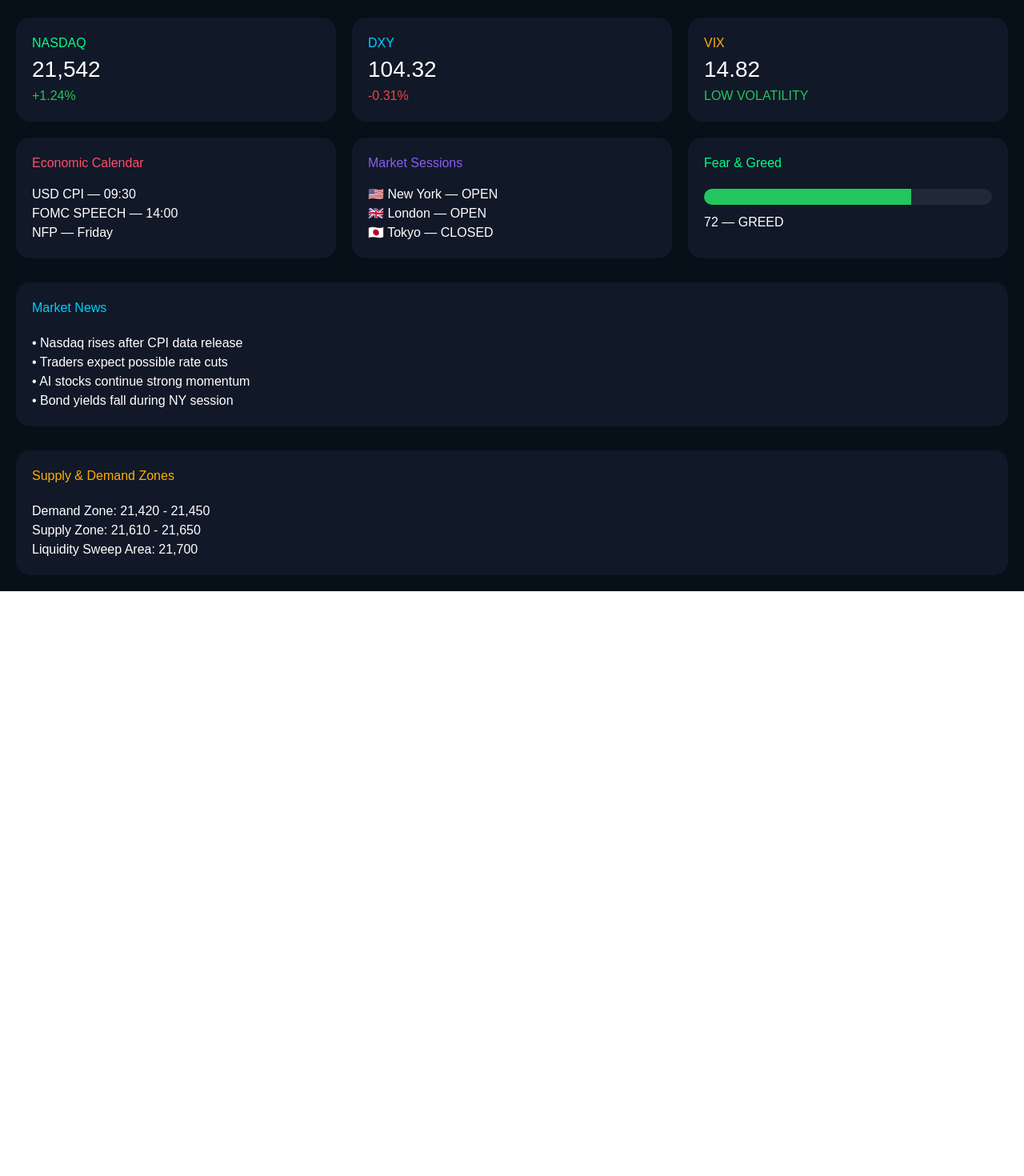
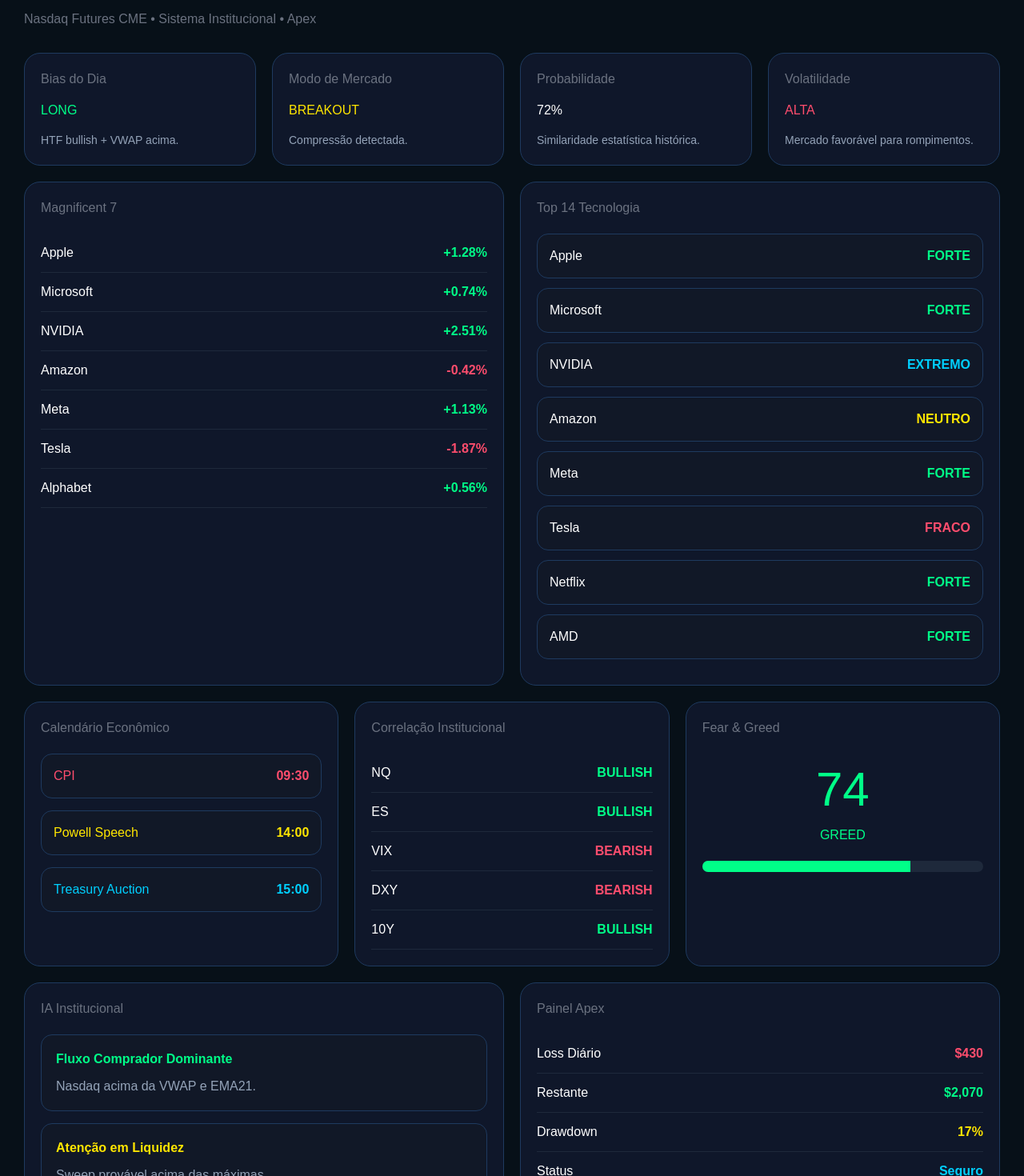
Before and after one commit to rvarepresentavao-hash/nq-dashboard, a Next.js app: page / in a window 1280 px wide. Shown: the part 100-1570 px from the top of the page at 80% size. Before the commit the page ends 839 px from the top, so only its background shows below. Built offline with nearby package versions, Linux system fonts and the light colour scheme.

Commit message:
dashboard institucional

```diff
--- a/app/page.tsx
+++ b/app/page.tsx
@@ -5,169 +5,433 @@
         background: "#071018",
         minHeight: "100vh",
         color: "white",
+        padding: "30px",
+        fontFamily: "Arial",
+      }}
+    >
+      {/* HEADER */}
+      <div style={{ marginBottom: "30px" }}>
+        <h1
+          style={{
+            color: "#00ff88",
+            fontSize: "48px",
+            margin: 0,
+          }}
+        >
+          NQ CME ALPHA ELITE
+        </h1>
+
+        <p
+          style={{
+            color: "#6b7280",
+            marginTop: "10px",
+          }}
+        >
+          Nasdaq Futures CME • Sistema Institucional • Apex
+        </p>
+      </div>
+
+      {/* TOP CARDS */}
+      <div
+        style={{
+          display: "grid",
+          gridTemplateColumns: "repeat(4, 1fr)",
+          gap: "20px",
+          marginBottom: "20px",
+        }}
+      >
+        <Card title="Bias do Dia" value="LONG" color="#00ff88" desc="HTF bullish + VWAP acima." />
+
+        <Card title="Modo de Mercado" value="BREAKOUT" color="#ffe600" desc="Compressão detectada." />
+
+        <Card title="Probabilidade" value="72%" color="#ffffff" desc="Similaridade estatística histórica." />
+
+        <Card title="Volatilidade" value="ALTA" color="#ff4d6d" desc="Mercado favorável para rompimentos." />
+      </div>
+
+      {/* MIDDLE */}
+      <div
+        style={{
+          display: "grid",
+          gridTemplateColumns: "1fr 1fr",
+          gap: "20px",
+          marginBottom: "20px",
+        }}
+      >
+        {/* MAG7 */}
+        <div
+          style={{
+            background: "#0f172a",
+            border: "1px solid #1e3a5f",
+            borderRadius: "20px",
             padding: "20px",
-        fontFamily: "Arial",
+          }}
+        >
+          <h3 style={{ color: "#6b7280", marginBottom: "20px" }}>
+            Magnificent 7
+          </h3>
+
+          <StockRow name="Apple" value="+1.28%" color="#00ff88" />
+          <StockRow name="Microsoft" value="+0.74%" color="#00ff88" />
+          <StockRow name="NVIDIA" value="+2.51%" color="#00ff88" />
+          <StockRow name="Amazon" value="-0.42%" color="#ff4d6d" />
+          <StockRow name="Meta" value="+1.13%" color="#00ff88" />
+          <StockRow name="Tesla" value="-1.87%" color="#ff4d6d" />
+          <StockRow name="Alphabet" value="+0.56%" color="#00ff88" />
+        </div>
+
+        {/* TECH */}
+        <div
+          style={{
+            background: "#0f172a",
+            border: "1px solid #1e3a5f",
+            borderRadius: "20px",
+            padding: "20px",
+          }}
+        >
+          <h3 style={{ color: "#6b7280", marginBottom: "20px" }}>
+            Top 14 Tecnologia
+          </h3>
+
+          <GridSignal left="Apple" right="FORTE" color="#00ff88" />
+          <GridSignal left="Microsoft" right="FORTE" color="#00ff88" />
+          <GridSignal left="NVIDIA" right="EXTREMO" color="#00d0ff" />
+          <GridSignal left="Amazon" right="NEUTRO" color="#ffe600" />
+          <GridSignal left="Meta" right="FORTE" color="#00ff88" />
+          <GridSignal left="Tesla" right="FRACO" color="#ff4d6d" />
+          <GridSignal left="Netflix" right="FORTE" color="#00ff88" />
+          <GridSignal left="AMD" right="FORTE" color="#00ff88" />
+        </div>
+      </div>
+
+      {/* LOWER */}
+      <div
+        style={{
+          display: "grid",
+          gridTemplateColumns: "1fr 1fr 1fr",
+          gap: "20px",
+          marginBottom: "20px",
+        }}
+      >
+        {/* ECONOMIC */}
+        <div
+          style={{
+            background: "#0f172a",
+            border: "1px solid #1e3a5f",
+            borderRadius: "20px",
+            padding: "20px",
+          }}
+        >
+          <h3 style={{ color: "#6b7280", marginBottom: "20px" }}>
+            Calendário Econômico
+          </h3>
+
+          <EventRow title="CPI" time="09:30" color="#ff4d6d" />
+          <EventRow title="Powell Speech" time="14:00" color="#ffe600" />
+          <EventRow title="Treasury Auction" time="15:00" color="#00d0ff" />
+        </div>
+
+        {/* CORRELATION */}
+        <div
+          style={{
+            background: "#0f172a",
+            border: "1px solid #1e3a5f",
+            borderRadius: "20px",
+            padding: "20px",
+          }}
+        >
+          <h3 style={{ color: "#6b7280", marginBottom: "20px" }}>
+            Correlação Institucional
+          </h3>
+
+          <StockRow name="NQ" value="BULLISH" color="#00ff88" />
+          <StockRow name="ES" value="BULLISH" color="#00ff88" />
+          <StockRow name="VIX" value="BEARISH" color="#ff4d6d" />
+          <StockRow name="DXY" value="BEARISH" color="#ff4d6d" />
+          <StockRow name="10Y" value="BULLISH" color="#00ff88" />
+        </div>
+
+        {/* FEAR */}
+        <div
+          style={{
+            background: "#0f172a",
+            border: "1px solid #1e3a5f",
+            borderRadius: "20px",
+            padding: "20px",
+          }}
+        >
+          <h3 style={{ color: "#6b7280", marginBottom: "20px" }}>
+            Fear & Greed
+          </h3>
+
+          <div
+            style={{
+              textAlign: "center",
+              marginTop: "20px",
             }}
           >
             <h1
               style={{
                 color: "#00ff88",
-          fontSize: "48px",
-          marginBottom: "30px",
+                fontSize: "60px",
+                margin: 0,
               }}
             >
-        NQ CME ALPHA ELITE
+              74
             </h1>
+
+            <p style={{ color: "#00ff88" }}>GREED</p>
 
             <div
               style={{
-          display: "grid",
-          gridTemplateColumns: "repeat(3, 1fr)",
-          gap: "20px",
-        }}
-      >
-        {/* NASDAQ */}
-        <div
-          style={{
-            background: "#111827",
-            padding: "20px",
-            borderRadius: "18px",
-          }}
-        >
-          <h2 style={{ color: "#00ff88" }}>NASDAQ</h2>
-          <p style={{ fontSize: "28px" }}>21,542</p>
-          <p style={{ color: "#22c55e" }}>+1.24%</p>
-        </div>
-
-        {/* DXY */}
-        <div
-          style={{
-            background: "#111827",
-            padding: "20px",
-            borderRadius: "18px",
-          }}
-        >
-          <h2 style={{ color: "#00d0ff" }}>DXY</h2>
-          <p style={{ fontSize: "28px" }}>104.32</p>
-          <p style={{ color: "#ef4444" }}>-0.31%</p>
-        </div>
-
-        {/* VIX */}
-        <div
-          style={{
-            background: "#111827",
-            padding: "20px",
-            borderRadius: "18px",
-          }}
-        >
-          <h2 style={{ color: "#ffae00" }}>VIX</h2>
-          <p style={{ fontSize: "28px" }}>14.82</p>
-          <p style={{ color: "#22c55e" }}>LOW VOLATILITY</p>
-        </div>
-
-        {/* Economic Calendar */}
-        <div
-          style={{
-            background: "#111827",
-            padding: "20px",
-            borderRadius: "18px",
-          }}
-        >
-          <h2 style={{ color: "#ff4d6d" }}>Economic Calendar</h2>
-
-          <div style={{ marginTop: "15px" }}>
-            <p>USD CPI — 09:30</p>
-            <p>FOMC SPEECH — 14:00</p>
-            <p>NFP — Friday</p>
-          </div>
-        </div>
-
-        {/* Market Sessions */}
-        <div
-          style={{
-            background: "#111827",
-            padding: "20px",
-            borderRadius: "18px",
-          }}
-        >
-          <h2 style={{ color: "#8b5cf6" }}>Market Sessions</h2>
-
-          <div style={{ marginTop: "15px" }}>
-            <p>🇺🇸 New York — OPEN</p>
-            <p>🇬🇧 London — OPEN</p>
-            <p>🇯🇵 Tokyo — CLOSED</p>
-          </div>
-        </div>
-
-        {/* Fear and Greed */}
-        <div
-          style={{
-            background: "#111827",
-            padding: "20px",
-            borderRadius: "18px",
-          }}
-        >
-          <h2 style={{ color: "#00ff88" }}>Fear & Greed</h2>
-
-          <div
-            style={{
-              marginTop: "20px",
-              height: "20px",
                 width: "100%",
-              background: "#1f2937",
+                height: "14px",
+                background: "#1e293b",
                 borderRadius: "20px",
                 overflow: "hidden",
+                marginTop: "20px",
               }}
             >
               <div
                 style={{
-                width: "72%",
+                  width: "74%",
                   height: "100%",
-                background: "#22c55e",
+                  background: "#00ff88",
                 }}
               />
             </div>
-
-          <p style={{ marginTop: "10px" }}>72 — GREED</p>
+          </div>
         </div>
       </div>
 
-      {/* NEWS */}
+      {/* BOTTOM */}
       <div
         style={{
-          marginTop: "30px",
-          background: "#111827",
-          padding: "20px",
-          borderRadius: "18px",
+          display: "grid",
+          gridTemplateColumns: "1fr 1fr",
+          gap: "20px",
         }}
       >
-        <h2 style={{ color: "#00d0ff" }}>Market News</h2>
+        {/* IA */}
+        <div
+          style={{
+            background: "#0f172a",
+            border: "1px solid #1e3a5f",
+            borderRadius: "20px",
+            padding: "20px",
+          }}
+        >
+          <h3 style={{ color: "#6b7280", marginBottom: "20px" }}>
+            IA Institucional
+          </h3>
 
-        <div style={{ marginTop: "20px" }}>
-          <p>• Nasdaq rises after CPI data release</p>
-          <p>• Traders expect possible rate cuts</p>
-          <p>• AI stocks continue strong momentum</p>
-          <p>• Bond yields fall during NY session</p>
-        </div>
+          <AlertBox
+            color="#00ff88"
+            title="Fluxo Comprador Dominante"
+            desc="Nasdaq acima da VWAP e EMA21."
+          />
+
+          <AlertBox
+            color="#ffe600"
+            title="Atenção em Liquidez"
+            desc="Sweep provável acima das máximas."
+          />
         </div>
 
-      {/* SUPPLY DEMAND */}
+        {/* APEX */}
         <div
           style={{
-          marginTop: "30px",
-          background: "#111827",
+            background: "#0f172a",
+            border: "1px solid #1e3a5f",
+            borderRadius: "20px",
             padding: "20px",
-          borderRadius: "18px",
           }}
         >
-        <h2 style={{ color: "#ffae00" }}>Supply & Demand Zones</h2>
+          <h3 style={{ color: "#6b7280", marginBottom: "20px" }}>
+            Painel Apex
+          </h3>
 
-        <div style={{ marginTop: "20px" }}>
-          <p>Demand Zone: 21,420 - 21,450</p>
-          <p>Supply Zone: 21,610 - 21,650</p>
-          <p>Liquidity Sweep Area: 21,700</p>
+          <StockRow name="Loss Diário" value="$430" color="#ff4d6d" />
+          <StockRow name="Restante" value="$2,070" color="#00ff88" />
+          <StockRow name="Drawdown" value="17%" color="#ffe600" />
+          <StockRow name="Status" value="Seguro" color="#00d0ff" />
         </div>
       </div>
     </div>
   )
 }
+
+function Card({
+  title,
+  value,
+  color,
+  desc,
+}: {
+  title: string
+  value: string
+  color: string
+  desc: string
+}) {
+  return (
+    <div
+      style={{
+        background: "#0f172a",
+        border: "1px solid #1e3a5f",
+        borderRadius: "20px",
+        padding: "20px",
+      }}
+    >
+      <p style={{ color: "#6b7280", marginBottom: "15px" }}>{title}</p>
+
+      <h1
+        style={{
+          color,
+          margin: 0,
+        }}
+      >
+        {value}
+      </h1>
+
+      <p
+        style={{
+          color: "#94a3b8",
+          marginTop: "15px",
+          fontSize: "14px",
+        }}
+      >
+        {desc}
+      </p>
+    </div>
+  )
+}
+
+function StockRow({
+  name,
+  value,
+  color,
+}: {
+  name: string
+  value: string
+  color: string
+}) {
+  return (
+    <div
+      style={{
+        display: "flex",
+        justifyContent: "space-between",
+        padding: "12px 0",
+        borderBottom: "1px solid #1e293b",
+      }}
+    >
+      <span>{name}</span>
+
+      <span
+        style={{
+          color,
+          fontWeight: "bold",
+        }}
+      >
+        {value}
+      </span>
+    </div>
+  )
+}
+
+function EventRow({
+  title,
+  time,
+  color,
+}: {
+  title: string
+  time: string
+  color: string
+}) {
+  return (
+    <div
+      style={{
+        background: "#111827",
+        border: "1px solid #1e3a5f",
+        padding: "15px",
+        borderRadius: "14px",
+        marginBottom: "15px",
+        display: "flex",
+        justifyContent: "space-between",
+      }}
+    >
+      <div>
+        <div style={{ color }}>{title}</div>
+      </div>
+
+      <div style={{ color, fontWeight: "bold" }}>{time}</div>
+    </div>
+  )
+}
+
+function GridSignal({
+  left,
+  right,
+  color,
+}: {
+  left: string
+  right: string
+  color: string
+}) {
+  return (
+    <div
+      style={{
+        display: "flex",
+        justifyContent: "space-between",
+        background: "#111827",
+        border: "1px solid #1e3a5f",
+        padding: "15px",
+        borderRadius: "14px",
+        marginBottom: "12px",
+      }}
+    >
+      <span>{left}</span>
+
+      <span
+        style={{
+          color,
+          fontWeight: "bold",
+        }}
+      >
+        {right}
+      </span>
+    </div>
+  )
+}
+
+function AlertBox({
+  title,
+  desc,
+  color,
+}: {
+  title: string
+  desc: string
+  color: string
+}) {
+  return (
+    <div
+      style={{
+        background: "#111827",
+        border: "1px solid #1e3a5f",
+        padding: "18px",
+        borderRadius: "14px",
+        marginBottom: "15px",
+      }}
+    >
+      <div
+        style={{
+          color,
+          fontWeight: "bold",
+          marginBottom: "10px",
+        }}
+      >
+        {title}
+      </div>
+
+      <div style={{ color: "#94a3b8" }}>{desc}</div>
+    </div>
+  )
+}
```
Lines whose indentation alone changed are shown as unchanged.
